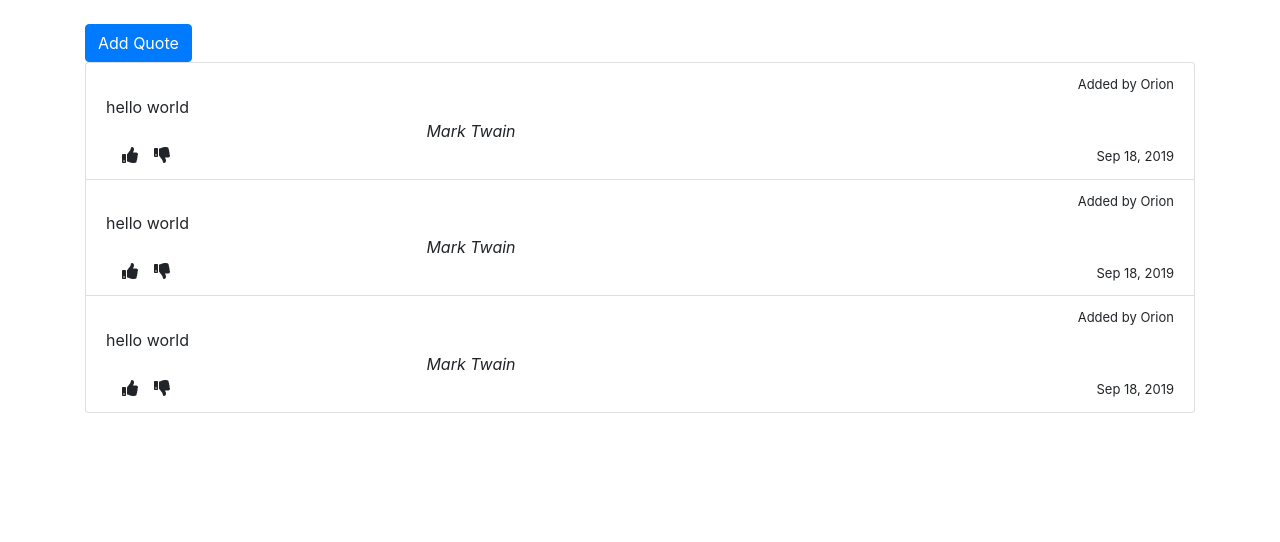
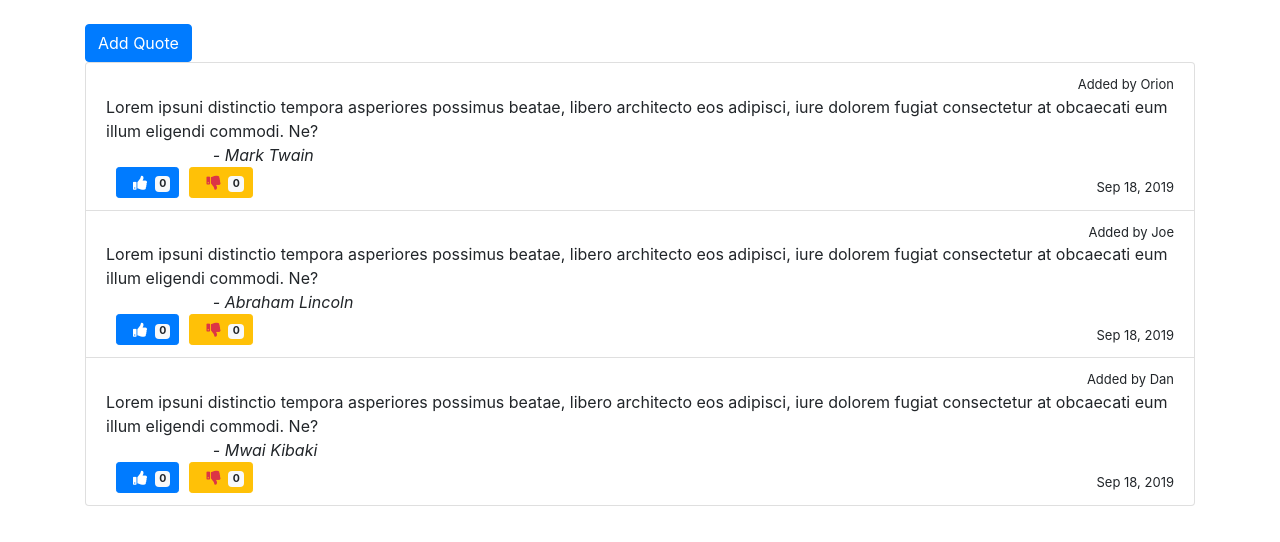
Before and after one commit to Mutembeijoe/quotes-angular-app, an Angular app: page / in a window 1280 px wide. Shown: the top 542 px of the page. Built offline with nearby package versions, Linux system fonts and the light colour scheme.

Commit message:
add a bootstrap badge to display upvotes and downvotes

```diff
--- a/src/app/app.component.ts
+++ b/src/app/app.component.ts
@@ -11,9 +11,9 @@ export class AppComponent {
   title = 'quotes';
   isHidden = true;
   quotes: Quote[] = [
-    new Quote( 'hello world', 'Mark Twain', 'Orion'),
-    new Quote( 'hello world', 'Mark Twain', 'Orion'),
-    new Quote( 'hello world', 'Mark Twain', 'Orion')
+    new Quote( 'Lorem ipsuni distinctio tempora asperiores possimus beatae, libero architecto eos adipisci, iure dolorem fugiat consectetur at obcaecati eum illum eligendi commodi. Ne?', 'Mark Twain', 'Orion'),
+    new Quote( 'Lorem ipsuni distinctio tempora asperiores possimus beatae, libero architecto eos adipisci, iure dolorem fugiat consectetur at obcaecati eum illum eligendi commodi. Ne?', 'Abraham Lincoln', 'Joe'),
+    new Quote( 'Lorem ipsuni distinctio tempora asperiores possimus beatae, libero architecto eos adipisci, iure dolorem fugiat consectetur at obcaecati eum illum eligendi commodi. Ne?', 'Mwai Kibaki', 'Dan')
   ];
 
   submitForm(obj: FormObject) {
--- a/src/app/components/quotes/quotes.component.css
+++ b/src/app/components/quotes/quotes.component.css
@@ -8,9 +8,12 @@
 }
 .author{
     font-style: italic;
-    text-indent: 30%;
+    text-indent: 10%;
 }
 .bottom{
     display:flex;
     justify-content: space-between;
 }
+.votes button{
+    margin-left:10px;
+}
--- a/src/app/components/quotes/quotes.component.html
+++ b/src/app/components/quotes/quotes.component.html
@@ -2,11 +2,15 @@
     <li *ngFor="let quote of quotes" class="list-group-item quote">
         <div class="addedBy">Added by {{quote.submittedBy}}</div>
         <div class="quoteBody">{{quote.body}}</div>
-        <div class="author">{{quote.author}}</div>
+        <div class="author">- {{quote.author}}</div>
         <div class="bottom">
             <div class="votes">
-                <i class="fa fa-thumbs-up mx-3"></i>
-                <i class="fa fa-thumbs-down"></i>
+                <button type="button" class="btn btn-primary btn-sm">
+                    <i class="fa fa-thumbs-up mx-2"></i> <span class="badge badge-light">{{quote.upvotes}}</span>
+                </button>
+                <button type="button" class="btn btn-warning btn-sm">
+                    <i class="fa fa-thumbs-down mx-2 text-danger"></i> <span class="badge badge-light">{{quote.downvotes}}</span>
+                </button>
             </div>
             <div class="time">{{quote.addedAt | date}}</div>
         </div>
```
